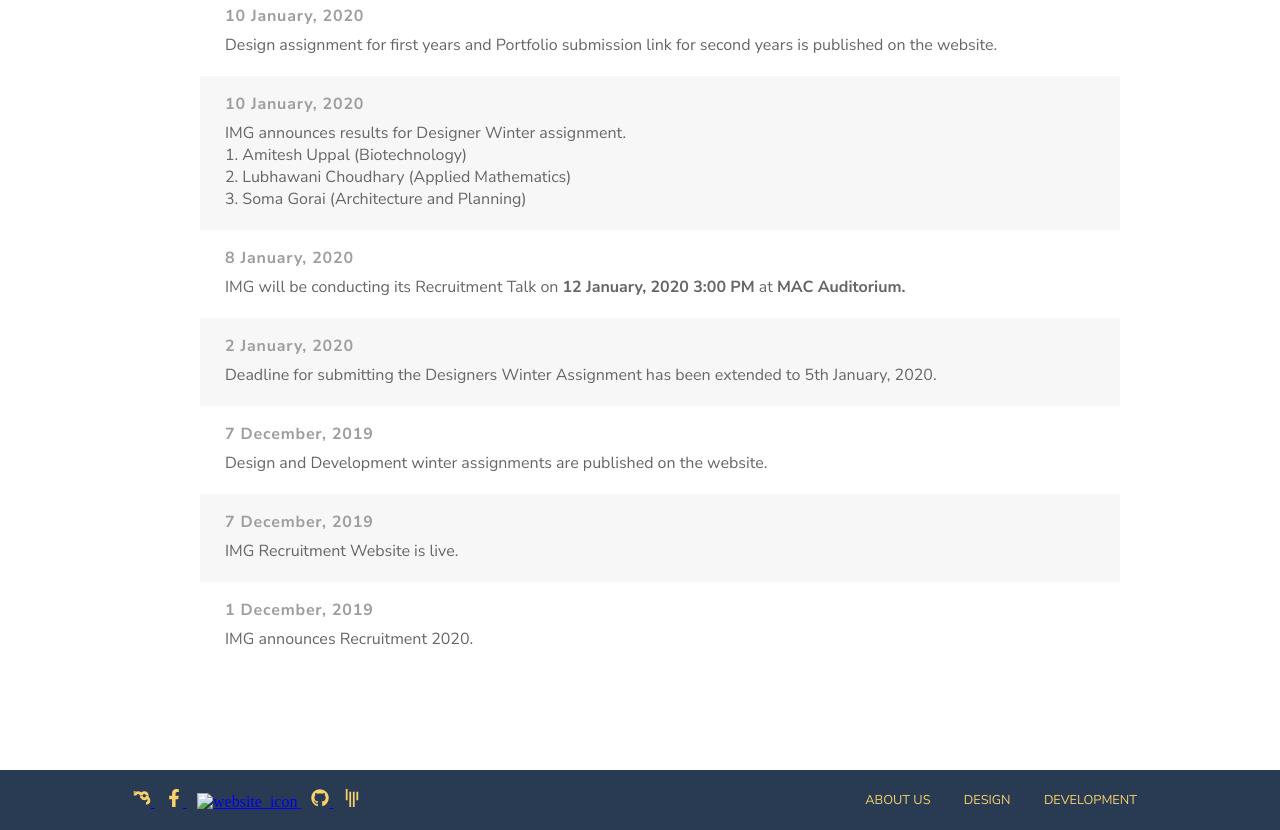
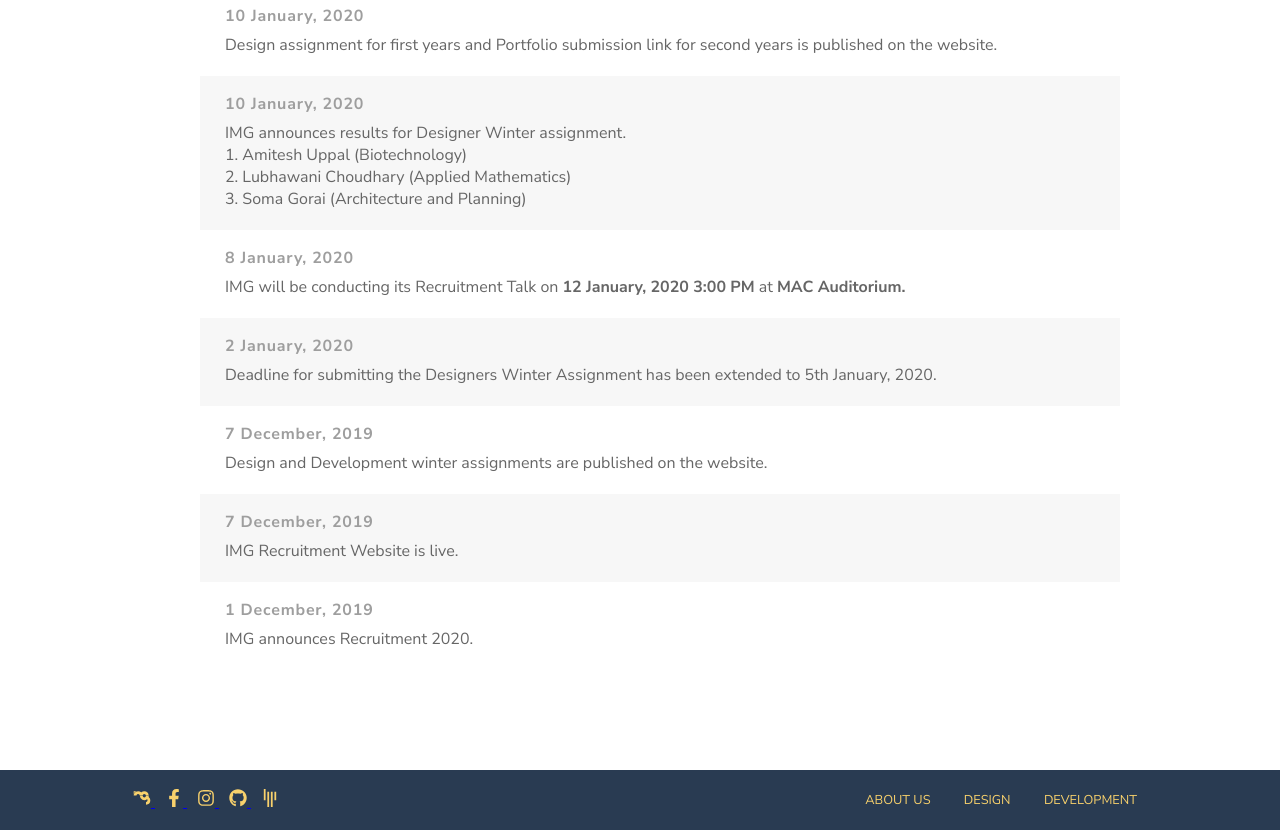
Before and after one commit to yash523/yash523.github.io, a plain HTML site: page index.html in a window 1280 px wide. Shown: the part 1836-2666 px from the top of the page. Drawn offline with Linux system fonts and the light colour scheme.

Commit message:
Update index.html

```diff
--- a/index.html
+++ b/index.html
@@ -353,7 +353,7 @@
                 alt="website_icon" width="18" height="18" >
             </a>
             <a class="icon" href="#">
-                <img src="social_icons/instagram.svg"
+                <img src="instagram.svg"
                 alt="website_icon" width="18" height="18" >
             </a>
             <a class="icon" href="#">
```
